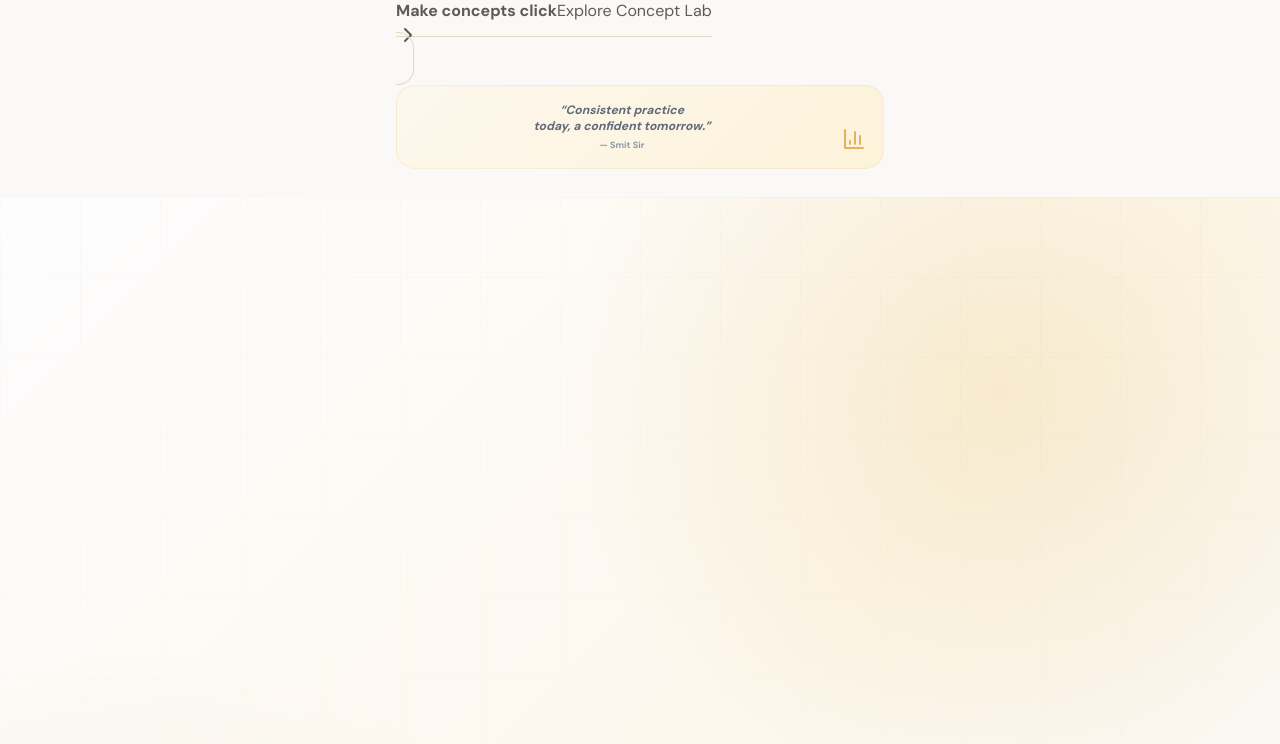
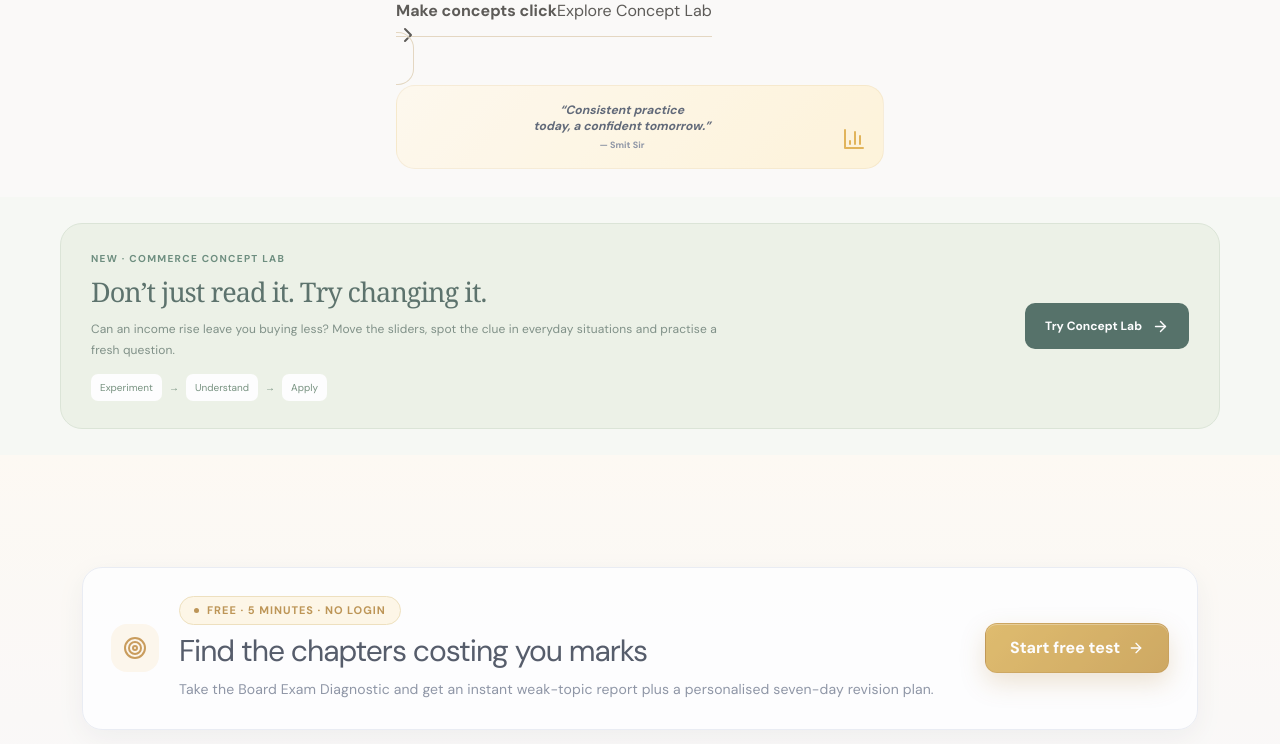
Before and after one commit to infosmitsircommerce-eng/smit-sir-commerce, a React (Vite) app: page / in a window 1280 px wide. Shown: the part 1271-2015 px from the top of the page. Built offline with nearby package versions, Linux system fonts and the light colour scheme; no server answers.

Commit message:
Adapt learning dashboard for desktop: Home.jsx

```diff
--- a/src/pages/Home.jsx
+++ b/src/pages/Home.jsx
@@ -7,7 +7,6 @@ import MobileLearningHome from "../components/home/MobileLearningHome";
 import ConceptLabPromo from "../components/home/ConceptLabPromo";
 
 const HomeBelowFold = lazy(() => import("../components/home/HomeBelowFold"));
-const HeroSection = lazy(() => import("../components/home/HeroSection"));
 
 function DeferredHomeContent() {
   const [ready, setReady] = useState(false);
@@ -34,13 +33,6 @@ function DeferredHomeContent() {
 }
 
 export default function Home() {
-  const [desktop, setDesktop] = useState(() => window.matchMedia('(min-width: 1024px)').matches);
-  useEffect(() => {
-    const query = window.matchMedia('(min-width: 1024px)');
-    const update = () => setDesktop(query.matches);
-    query.addEventListener('change', update);
-    return () => query.removeEventListener('change', update);
-  }, []);
   const structuredData = {
     "@context": "https://schema.org",
     "@graph": [
@@ -98,9 +90,6 @@ export default function Home() {
         structuredData={structuredData}
       />
       <MobileLearningHome />
-      <div className="hidden lg:block">
-        {desktop && <Suspense fallback={<div style={{ minHeight: 580 }} />}><HeroSection /></Suspense>}
-      </div>
       <ConceptLabPromo />
       <BoardBoosterPromo />
       <PremiumSpotlight />
```
